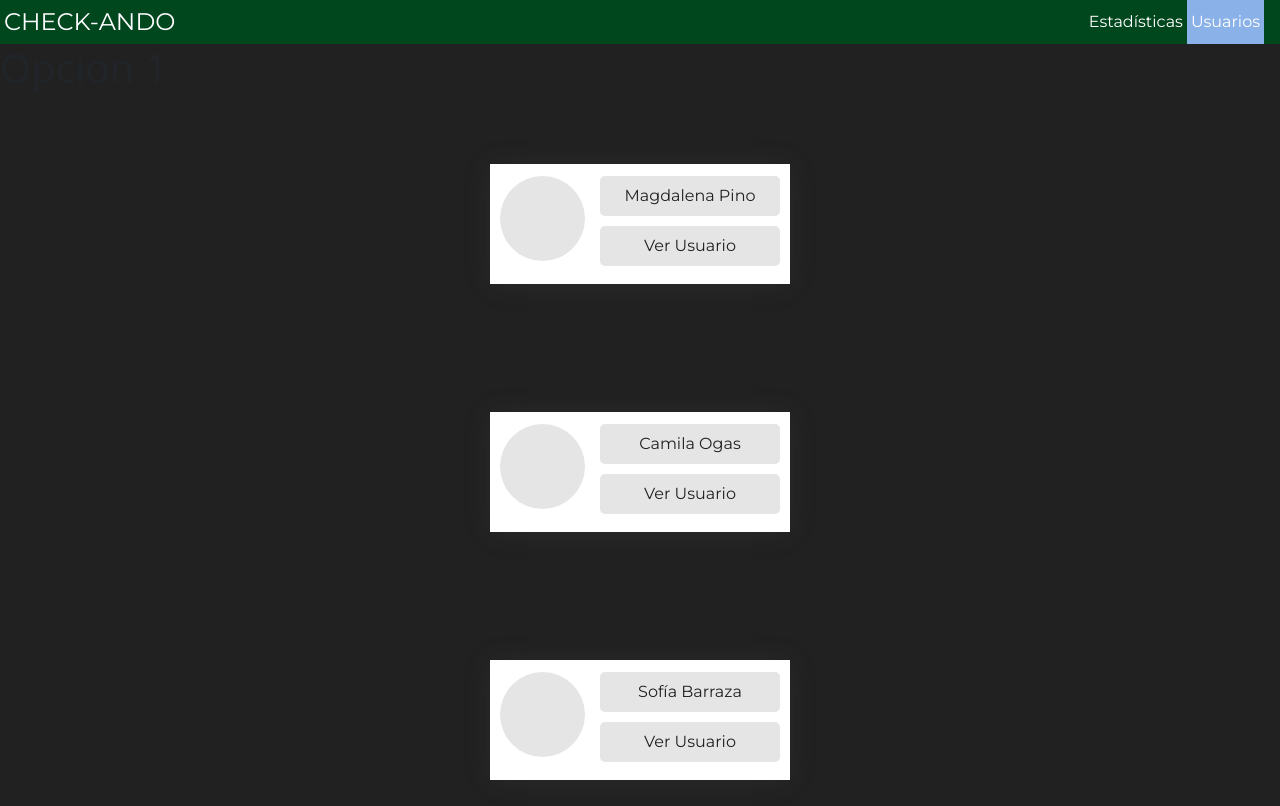
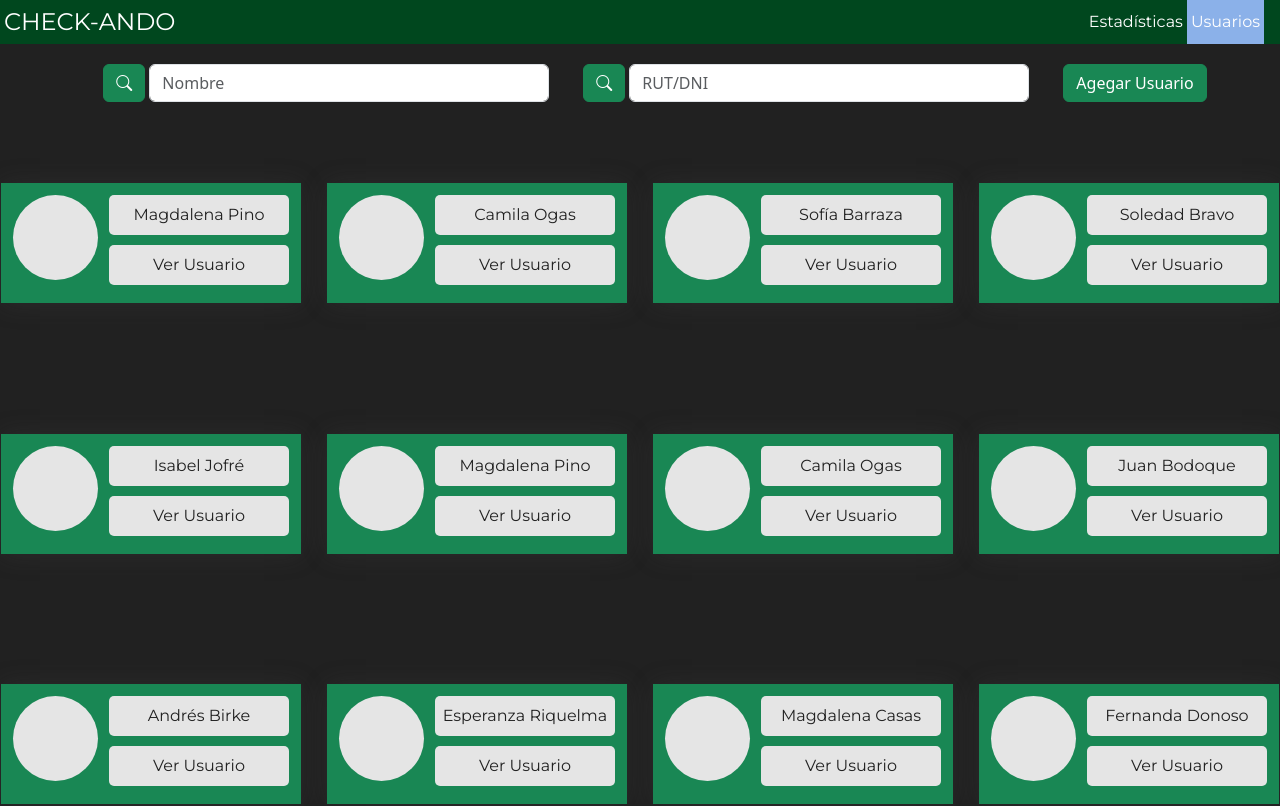
Before and after one commit to mane6867/check-ando-frontend, a React (Vite) app: page /usuarios in a window 1280 px wide. Shown: the top 806 px of the page. Built offline with nearby package versions, Linux system fonts and the light colour scheme.

Commit message:
Vista all usuarios

```diff
--- a/package.json
+++ b/package.json
@@ -12,6 +12,7 @@
   "dependencies": {
     "@popperjs/core": "^2.11.8",
     "bootstrap": "^5.3.2",
+    "bootstrap-icons": "^1.11.1",
     "react": "^18.2.0",
     "react-dom": "^18.2.0",
     "react-router-dom": "^6.19.0"
--- a/src/common/Routing.jsx
+++ b/src/common/Routing.jsx
@@ -6,7 +6,8 @@ import Navbar from "./Navbar/Navbar"
 import LandingPage from "../pages/LandingPage/LandingPage"
 import './index.css'
 import Estadisticas from "../pages/Estadisticas"
-import Usuarios from "../pages/Usuarios/Usuarios.jsx"
+import Usuarios from "../pages/Usuarios/Usuarios/Usuarios.jsx"
+import AgregarUsuario from "../pages/Usuarios/AgregarUsuario/AgregarUsuario"
 
 export default function Routing() {
     return(
@@ -18,6 +19,7 @@ export default function Routing() {
             <Route path= "/estadisticas" element = {<Estadisticas/>}></Route>
             <Route path= "/" element = {<LandingPage/>}></Route>
             <Route path= "/usuarios" element = {<Usuarios/>}></Route>
+            <Route path= "/agregar-usuario" element = {<AgregarUsuario/>}></Route>
         </Routes>
 
         </BrowserRouter>
--- /dev/null
+++ b/src/pages/Usuarios/AgregarUsuario/AgregarUsuario.jsx
@@ -0,0 +1,5 @@
+export default function AgregarUsuario(){
+    return(
+        <div>Agregar usuario</div>
+    )
+}
--- a/src/pages/Usuarios/TarjetaUsuario/TarjetaUsuario.css
+++ b/src/pages/Usuarios/TarjetaUsuario/TarjetaUsuario.css
@@ -5,13 +5,9 @@
 .card_user {
     width: 300px;
     height: 120px;
-    background: #ffff;
+    background: #198754;
     box-shadow: 0 1px 25px rgba(85, 84, 84, 0.2);
-    /* position: absolute; */
-    /* transform: translate(-50%, -50%); */
-    /* top: 50%;
-    left: 50%; */
-    padding: 12px 10px;
+    padding: 12px 12px;
 }
 
 .card_load {
--- a/src/pages/Usuarios/Usuarios.jsx
+++ /dev/null
@@ -1,36 +0,0 @@
-import TarjetaUsuario from "./TarjetaUsuario/TarjetaUsuario.jsx"
-
-export default function Usuarios(){
-
-    const usuarios = [
-        { id: 1, nombre: "Magdalena Pino"},
-        { id: 2, nombre: "Camila Ogas"},
-        { id: 3, nombre: "Sofía Barraza"},
-        { id: 4, nombre: "Soledad Bravo"},
-        { id: 5, nombre: "Isabel Jofré"}
-    ]
-
-    return(<>
-    <h1>Opcion 1</h1>
-    <div className="tablero">
-        <div className="tablero-row">
-            {usuarios.map((usuario) => (
-            <div key={usuario.id} className="column">
-                <TarjetaUsuario nombre={usuario.nombre} />
-            </div>
-            ))}
-        </div>
-    </div>
-    <h1>Opcion 2</h1>
-    <p>el problema con esta es que se pega a la navbar</p>
-    <div class="row">
-        {usuarios.map( (usuario) => (
-        <div class="col-sm-6">
-            <TarjetaUsuario nombre={usuario.nombre} />
-            <br></br>
-        </div>
-        ))}
-
-    </div>
-    </>)
-}
--- /dev/null
+++ b/src/pages/Usuarios/Usuarios/Usuarios.css
@@ -0,0 +1,3 @@
+.form-control {
+    color: rgba(255, 255, 255, 0.87);
+}
--- /dev/null
+++ b/src/pages/Usuarios/Usuarios/Usuarios.jsx
@@ -0,0 +1,77 @@
+import TarjetaUsuario from "../TarjetaUsuario/TarjetaUsuario.jsx";
+import "./Usuarios.css";
+import 'bootstrap-icons/font/bootstrap-icons.css';
+import { Link } from "react-router-dom"
+
+
+export default function Usuarios(){
+
+    const usuarios1 = [
+        { id: 1, nombre: "Magdalena Pino"},
+        { id: 2, nombre: "Camila Ogas"},
+        { id: 3, nombre: "Sofía Barraza"},
+        { id: 4, nombre: "Soledad Bravo"},
+        { id: 5, nombre: "Isabel Jofré"},
+        { id: 11, nombre: "Magdalena Pino"},
+        { id: 12, nombre: "Camila Ogas"},
+        { id: 13, nombre: "Juan Bodoque"},
+        { id: 14, nombre: "Andrés Birke"},
+        { id: 15, nombre: "Esperanza Riquelma"},
+        { id: 21, nombre: "Magdalena Casas"},
+        { id: 22, nombre: "Fernanda Donoso"},
+        { id: 23, nombre: "Francisca Vergara"},
+        { id: 24, nombre: "Isidora Lazo"},
+        { id: 25, nombre: "Javiera Sotomayor"},
+    ]
+
+    const inputStyle = {
+        backgroundColor: 'white',
+        width: '400px',
+        marginTop: '20px',
+        marginRight: '5px',
+    };
+
+    const inputButtonStyle = {
+        marginTop: '20px',
+        marginLeft: '30px',
+        marginRight: '5px',
+    };
+
+    const buttonStyle = {
+        marginTop: '20px',
+        marginLeft: '30px',
+    };
+
+    return(<div>
+    <div class="input-group mb-3" style={{ display: 'flex', justifyContent: 'center', alignItems: 'center' }}>
+        <div class="input-group-prepend">
+            <button class="btn btn-outline-secondary" type="button" className="btn btn-success" style={ inputButtonStyle }>
+                <i class="bi bi-search"></i>
+            </button>
+        </div>
+        <div>
+        <input type="text" class="form-control" placeholder="Nombre" aria-label="" aria-describedby="basic-addon1" style={ inputStyle }/>
+        </div>
+        <div class="input-group-prepend">
+            <button class="btn btn-outline-secondary" className="btn btn-success" type="button" style={ inputButtonStyle }>
+                <i class="bi bi-search"></i>
+            </button>
+        </div>
+        <div>
+        <input type="text" class="form-control" placeholder="RUT/DNI" aria-label="" aria-describedby="basic-addon1" style={ inputStyle }/>
+        </div>
+        <Link to='/agregar-usuario'>
+            <button class="btn btn-outline-secondary" type="button" className="btn btn-success" style={ buttonStyle }>Agegar Usuario</button>
+        </Link>
+    </div>
+    <div className="tablero">
+        <div className="row">
+            {usuarios1.map((usuario) => (
+            <div key={usuario.id} className="column">
+                <TarjetaUsuario nombre={usuario.nombre} />
+            </div>
+            ))}
+        </div>
+    </div>
+    </div>)
+}
```
Also changed, not shown: src/pages/Usuarios/AgregarUsuario/AgregarUsuario.css (added), 1 other file (tests, documents, lock files or other folders).
